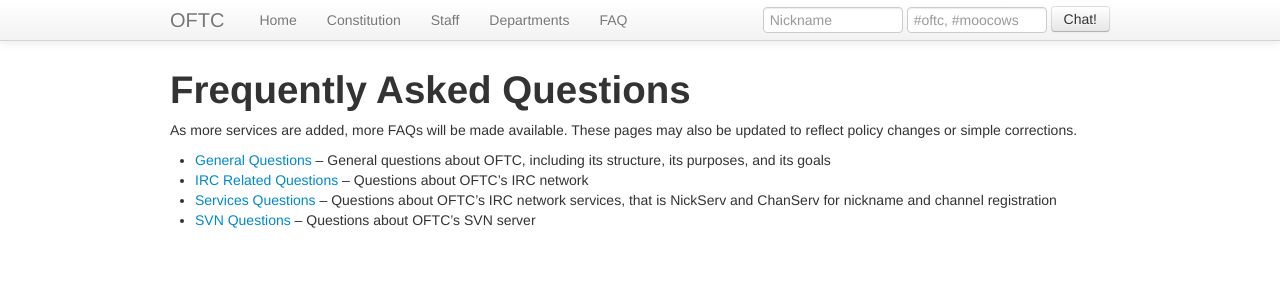
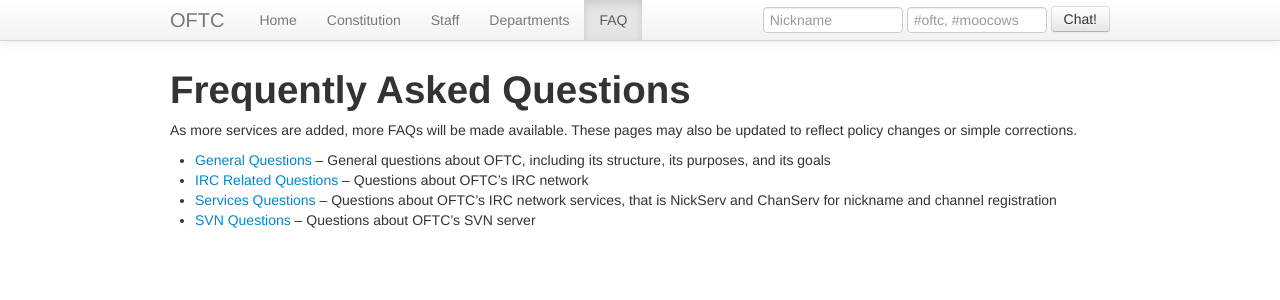
Before and after one commit to oftc/oftc-web, a Jekyll site: the page built from FAQ.md, in a window 1280 px wide. Shown: the top 300 px of the page. Built offline with Jekyll 4.4.1, drawn with Linux system fonts in a browser that asks for light colours; Markdown is read by kramdown in place of the engine named in the settings.

Commit message:
faq -> FAQ

```diff
--- a/_layouts/master.html
+++ b/_layouts/master.html
@@ -67,10 +67,10 @@
               {% else %}
                 <li><a href="/departments">Departments</a></li>
               {% endif %}
-              {% if page.url == "/faq/" %}
-                <li class="active"><a href="/faq">FAQ</a></li>
+              {% if page.url == "/FAQ/" %}
+                <li class="active"><a href="/FAQ">FAQ</a></li>
               {% else %}
-                <li><a href="/faq">FAQ</a></li>
+                <li><a href="/FAQ">FAQ</a></li>
               {% endif %}
             </ul>
           </div><!--/.nav-collapse -->
```
